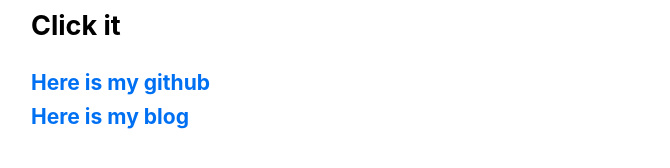
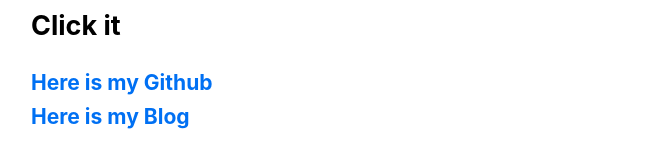
Before and after one commit to ZhouhaoJiang/nextjs-blog, a Next.js app: page / in a window 1280 px wide. Shown: the part 558-726 px from the top of the page, without its empty margins (303-973 px from the left). Built offline with nearby package versions, Linux system fonts and the light colour scheme.

Commit message:
Update index.js

```diff
--- a/pages/index.js
+++ b/pages/index.js
@@ -34,10 +34,10 @@
             {/* 同样，对于外部链接使用 <a> 标签 */}
             <h3>
                 <div>
-                    <a href="https://github.com/1264204425">Here is my github</a>
+                    <a href="https://github.com/1264204425">Here is my Github</a>
                 </div>
                 <div>
-                    <a href='https://blog.sleepnow.work/'>Here is my blog</a>
+                    <a href='https://blog.sleepnow.work/'>Here is my Blog</a>
                 </div>
             </h3>
             {/* 注释掉的列表，使用正确的 JSX 注释格式 */}
```
